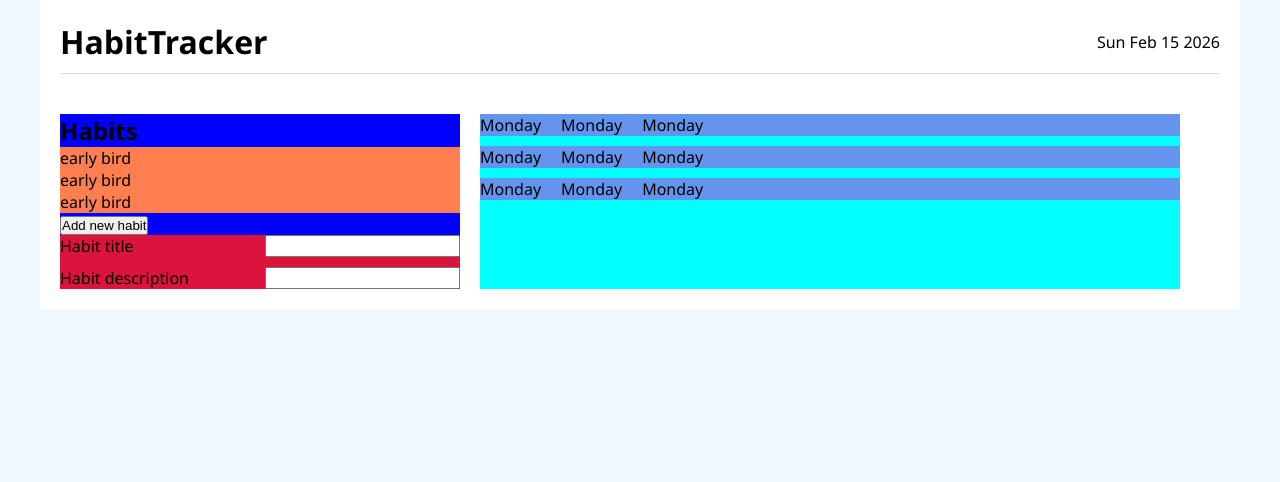
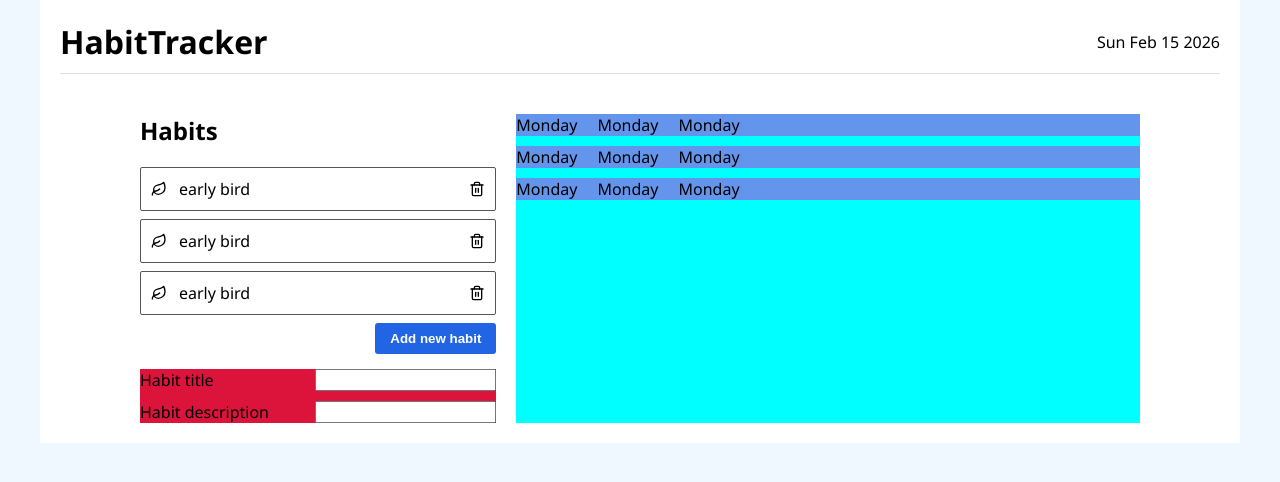
Before and after one commit to myrsfrvr/react-habit-tracker, a React (Create React App) app: page / in a window 1280 px wide. Shown: the top 482 px of the page. Built offline with nearby package versions, Linux system fonts and the light colour scheme.

Commit message:
style: create static design for HabitsList and Habit

```diff
--- a/package.json
+++ b/package.json
@@ -9,6 +9,7 @@
     "@testing-library/user-event": "^13.5.0",
     "react": "^19.2.4",
     "react-dom": "^19.2.4",
+    "react-icons": "^5.5.0",
     "react-scripts": "5.0.1",
     "web-vitals": "^2.1.4"
   },
--- a/src/components/Habit.js
+++ b/src/components/Habit.js
@@ -1,7 +1,14 @@
+import { LuLeaf } from 'react-icons/lu';
+import { LuTrash2 } from 'react-icons/lu';
+
 export default function Habit() {
   return (
     <div className="habit">
-      <p>early bird</p>
+      <div>
+        <LuLeaf />
+        <p>early bird</p>
+      </div>
+      <LuTrash2 />
     </div>
   );
 }
--- a/src/components/HabitsList.js
+++ b/src/components/HabitsList.js
@@ -4,11 +4,13 @@ export default function HabitsList() {
   return (
     <div>
       <h2>Habits</h2>
-      <Habit />
-      <Habit />
-      <Habit />
+      <div className="habits-list">
+        <Habit />
+        <Habit />
+        <Habit />
+      </div>
 
-      <button>Add new habit</button>
+      <button className="button">Add new habit</button>
     </div>
   );
 }
--- a/src/index.css
+++ b/src/index.css
@@ -33,15 +33,45 @@ body {
 .flex {
   display: flex;
   gap: 2rem;
+  margin: 0 8rem;
 }
 
 .sidebar {
   width: 40rem;
-  background-color: blue;
+}
+
+.sidebar h2 {
+  margin-bottom: 2rem;
 }
 
 .habit {
-  background-color: coral;
+  display: flex;
+  align-items: center;
+  justify-content: space-between;
+
+  padding: 1rem;
+  border: 1px solid #555;
+  border-radius: 2px;
+  margin-bottom: 0.8rem;
+}
+
+.habit div {
+  display: flex;
+  align-items: center;
+  gap: 1.2rem;
+}
+
+.button {
+  background-color: #2165e4;
+  color: #fff;
+  border: none;
+  font-weight: 600;
+  padding: 0.8rem 1.5rem;
+  border-radius: 3px;
+  margin-bottom: 1.5rem;
+
+  margin-left: auto;
+  display: block;
 }
 
 .form-add-habit {
```
Also changed, not shown: 1 other file (tests, documents, lock files or other folders).
